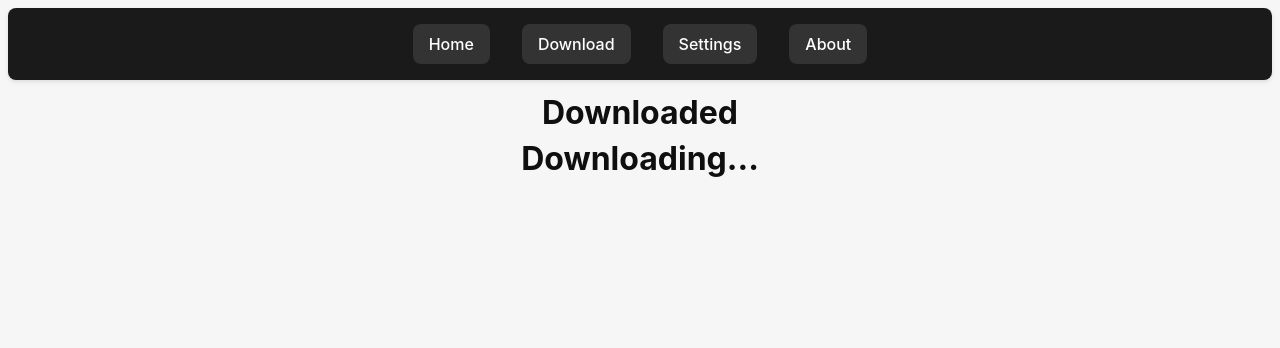
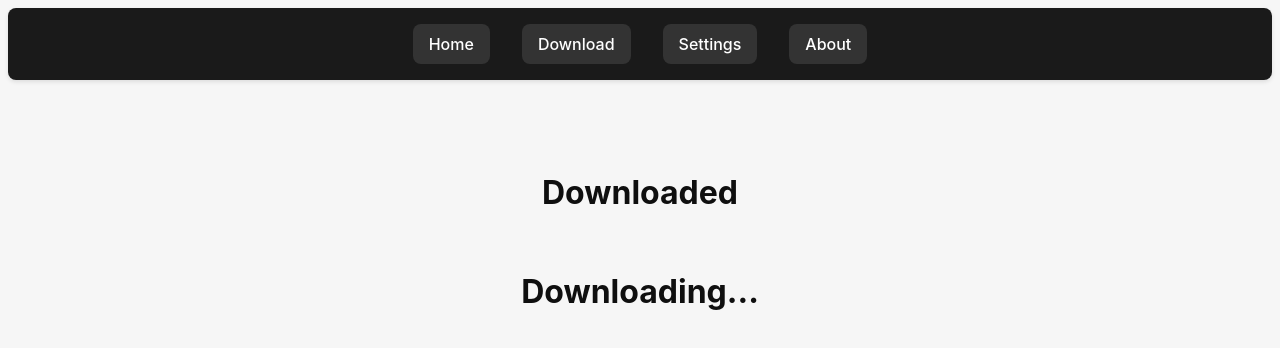
Before and after one commit to zerodev-exe/anidl-gui, a React (Vite) app: page /download in a window 1280 px wide. Shown: the top 348 px of the page. Built offline with nearby package versions, Linux system fonts and the light colour scheme.

Commit message:
Changed the download files to be better

```diff
--- /dev/null
+++ b/components/Download.css
@@ -0,0 +1,6 @@
+.download-container {
+  margin: 0;
+  padding-top: 80px; /* Adjust this value based on your header height */
+  display: flex;
+  flex-direction: column;
+}
--- a/components/Download.tsx
+++ b/components/Download.tsx
@@ -1,5 +1,6 @@
 import { useEffect, useState } from "react";
 import { invoke } from "@tauri-apps/api/tauri";
+import "./Download.css";
 
 function Download() {
   const [downloading, setDownloading] = useState<string[]>([]);
@@ -18,13 +19,13 @@ function Download() {
     };
 
     checkDownloads();
-    const interval = setInterval(checkDownloads, 5000); // Check every 5 seconds
+    const interval = setInterval(checkDownloads, 500); // Check every 500 milliseconds (0.5 seconds)
 
     return () => clearInterval(interval);
   }, []);
 
   return (
-    <div>
+    <div className="download-container">
       <h1>Downloaded</h1>
       <ul>
         {downloaded.map((folder, index) => (
```
